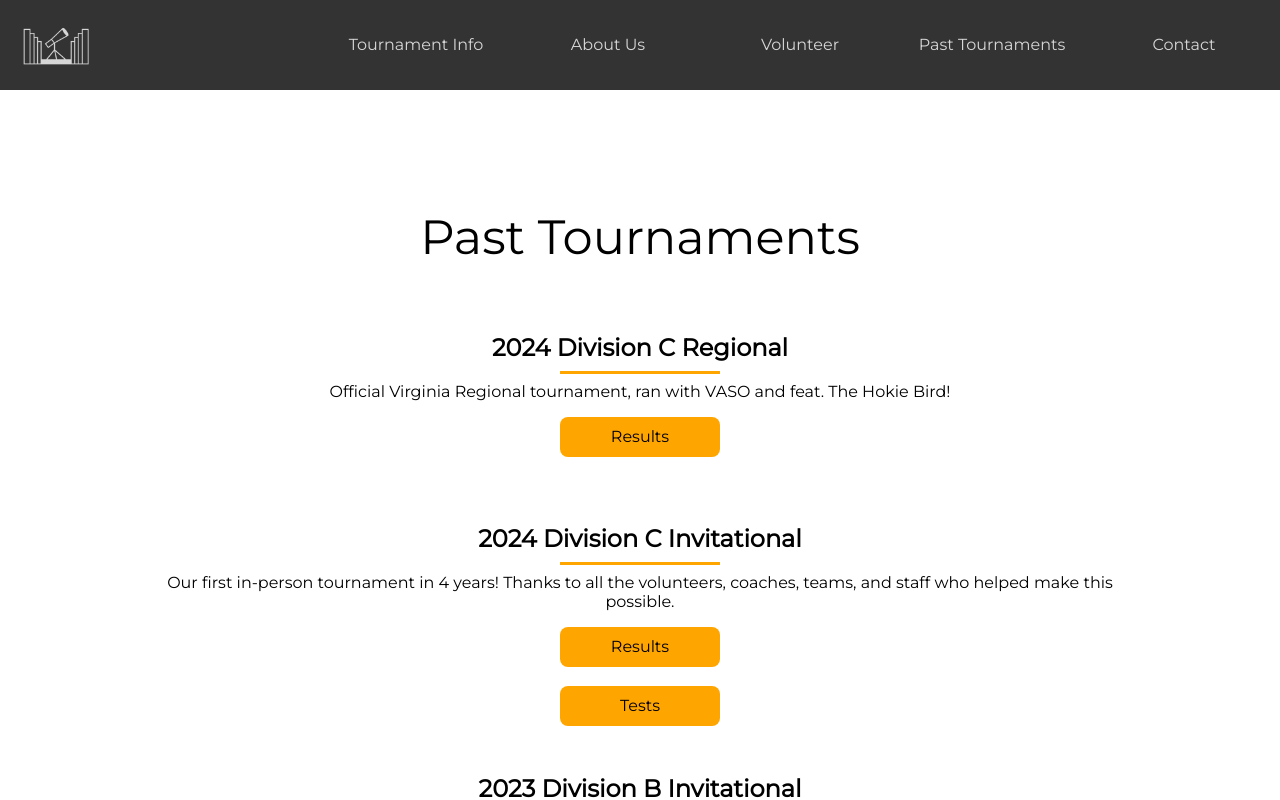
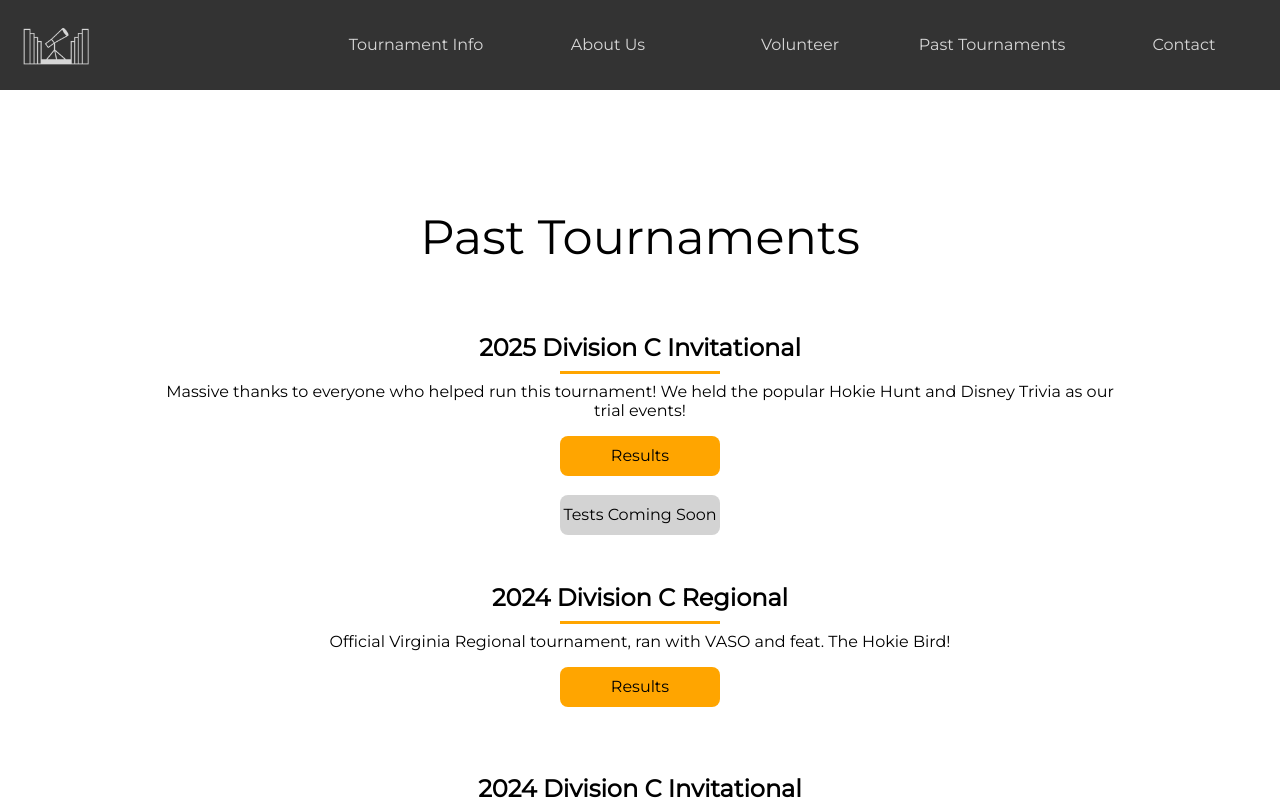
Before and after one commit to Pojoto/sovt-website, a SvelteKit app: page /past-tournaments in a window 1280 px wide. Shown: the top 800 px of the page. Built offline with nearby package versions, Linux system fonts and the light colour scheme.

Commit message:
Update +page.svelte

```diff
--- a/src/routes/past-tournaments/+page.svelte
+++ b/src/routes/past-tournaments/+page.svelte
@@ -13,6 +13,21 @@
         Past Tournaments
     </div>
     <br>
+
+
+    <div class="section">
+        <h2>
+            2025 Division C Invitational
+        </h2>
+
+        <p style="">
+            Massive thanks to everyone who helped run this tournament! We held the popular Hokie Hunt and Disney Trivia as our trial events!
+        </p>
+
+        <Button text="Results" url="https://www.duosmium.org/results/2025-02-01_virginia_tech_invitational_c/" active={true}/>
+        <br>
+        <Button text="Tests Coming Soon" url="/" active={false}/>
+    </div>
 
 
     <div class="section">
```
